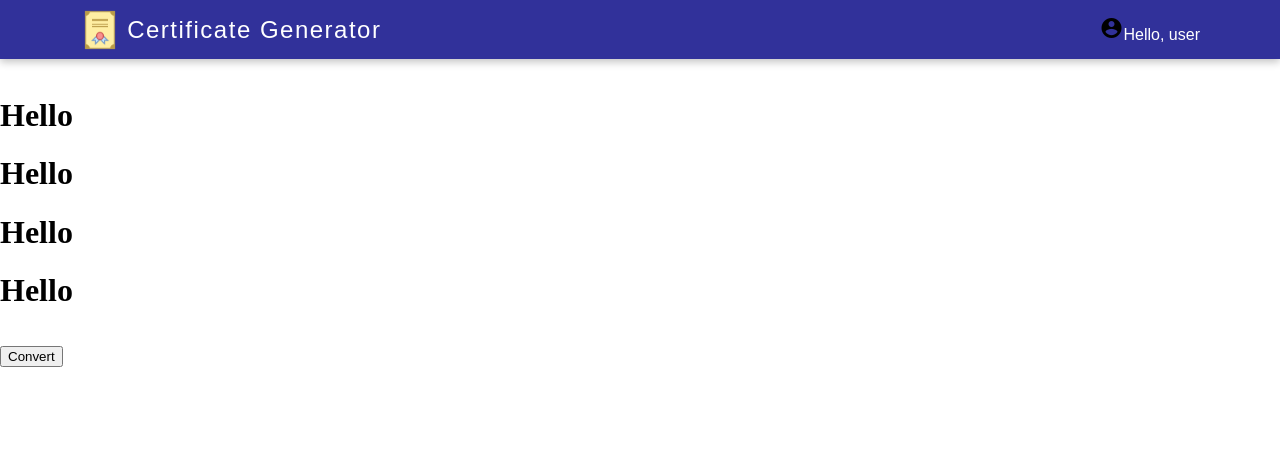
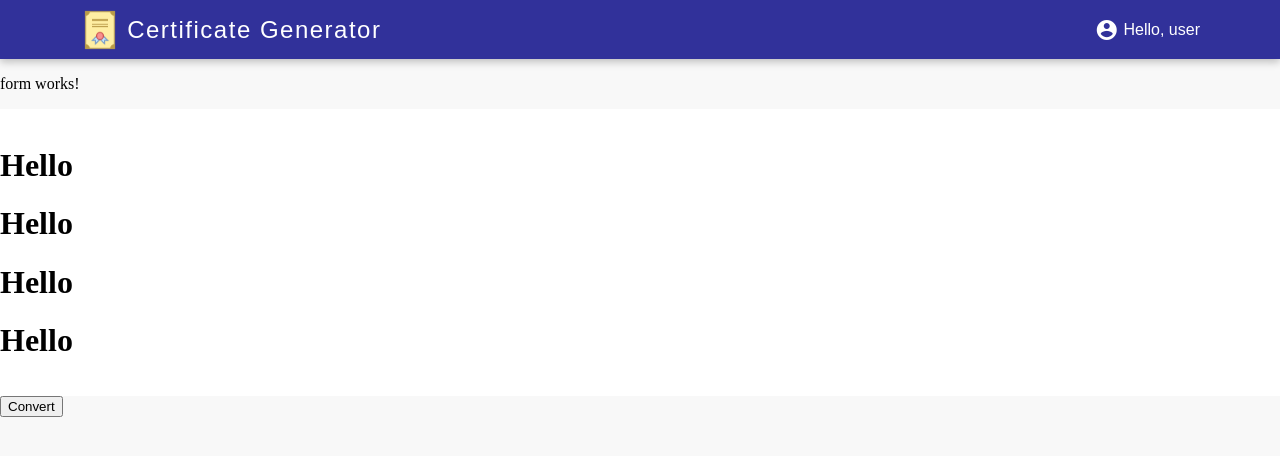
Before and after one commit to anjupriya-v/certificate-generator, an Angular app: page / in a window 1280 px wide. Shown: the top 456 px of the page. Built offline with nearby package versions, Linux system fonts and the light colour scheme.

Commit message:
made some changes

```diff
--- a/src/app/app.component.html
+++ b/src/app/app.component.html
@@ -1,2 +1,3 @@
 <app-navbar></app-navbar>
+<app-form></app-form>
 <app-preview></app-preview>
--- a/src/app/components/navbar/navbar.component.html
+++ b/src/app/components/navbar/navbar.component.html
@@ -4,8 +4,7 @@
     <span class="brand-title">Certificate Generator</span>
   </div>
   <div class="user-info-container">
-    <mat-icon aria-hidden="false">account_circle</mat-icon>
-
+    <mat-icon aria-hidden="false" class="user-icon">account_circle</mat-icon>
     <span class="user-name">Hello, user</span>
   </div>
 </div>
--- a/src/app/components/navbar/navbar.component.scss
+++ b/src/app/components/navbar/navbar.component.scss
@@ -27,7 +27,15 @@
   letter-spacing: 1.5px;
   font-family: sans-serif;
 }
+.user-info-container {
+  display: flex;
+  align-items: center;
+}
+.user-icon {
+  color: white;
+}
 .user-name {
   color: white;
   font-family: sans-serif;
+  margin-left: 0.3em;
 }
--- a/src/styles.scss
+++ b/src/styles.scss
@@ -1,4 +1,5 @@
 /* You can add global styles to this file, and also import other style files */
 body {
   margin: 0px;
+  background-color: rgb(248, 248, 248);
 }
```
